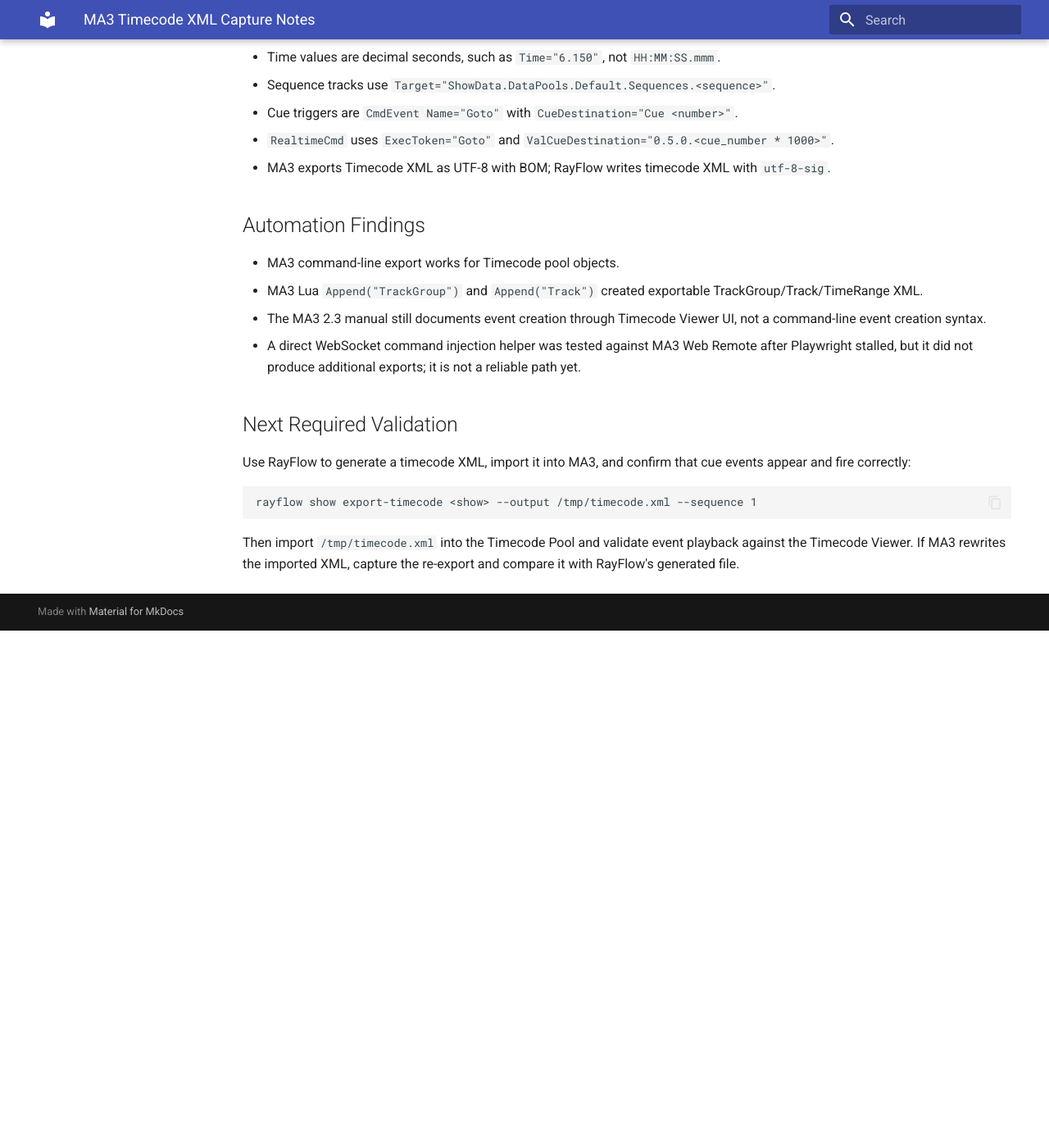
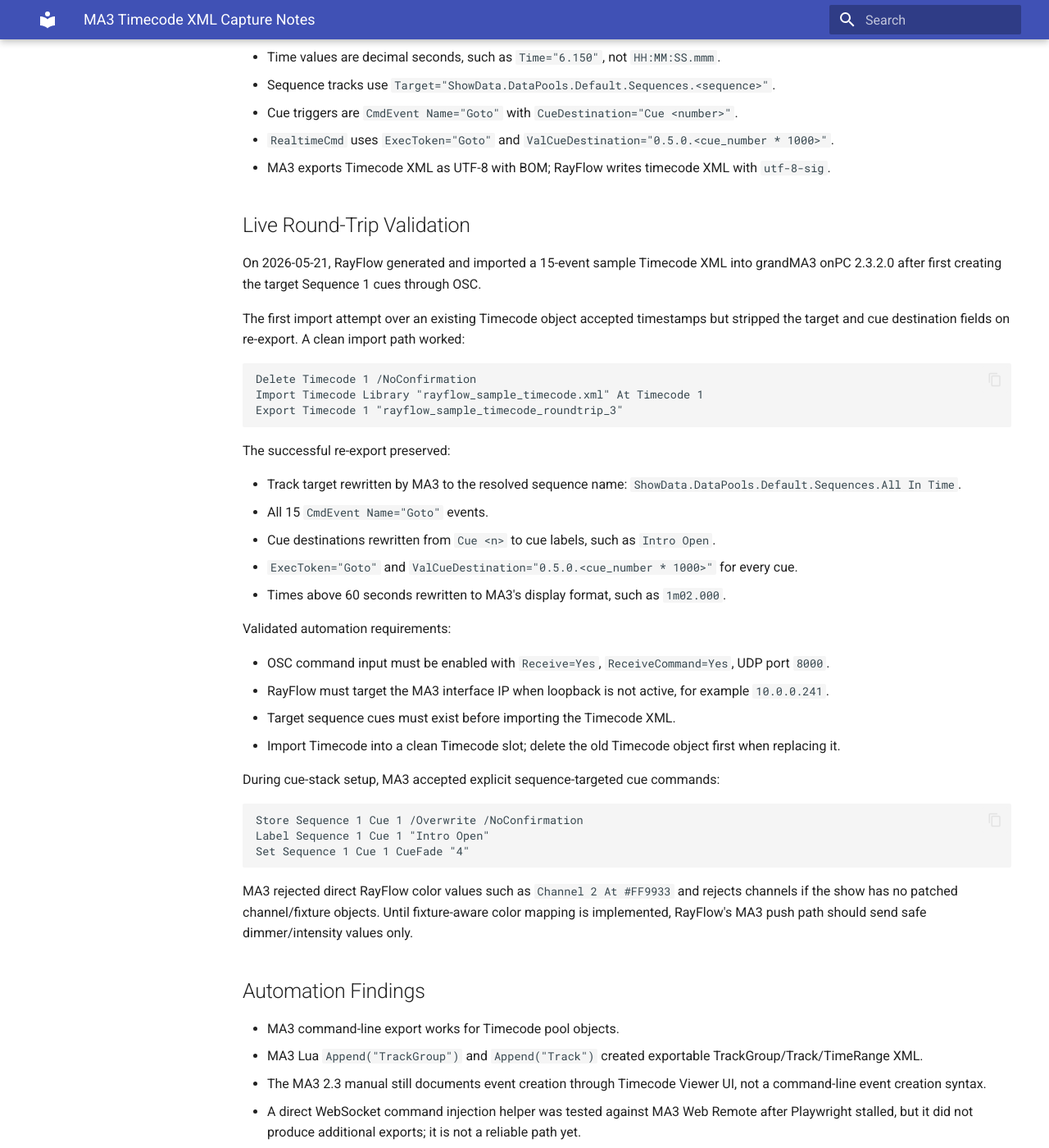
Before and after one commit to connorkitchings/rayflow, an MkDocs documentation site: the page built from docs/research/ma3_timecode_xml_2_3_2.md, in a window 1280 px wide and 1400 px high, scrolled down 3131 px. Shown: the whole window at 82% size. Built offline with MkDocs 1.6.1 and Material for MkDocs 9.7.7, drawn with Linux system fonts in a browser that asks for light colours; before the commit the page ends 3900 px from its top, so only the background shows below that; some of the changed text lies outside the part shown.

Commit message:
fix: harden ma3 cue push and document timecode validation

````diff
--- a/docs/research/ma3_timecode_xml_2_3_2.md
+++ b/docs/research/ma3_timecode_xml_2_3_2.md
@@ -132,6 +132,44 @@
 - `RealtimeCmd` uses `ExecToken="Goto"` and `ValCueDestination="0.5.0.<cue_number * 1000>"`.
 - MA3 exports Timecode XML as UTF-8 with BOM; RayFlow writes timecode XML with `utf-8-sig`.
 
+## Live Round-Trip Validation
+
+On 2026-05-21, RayFlow generated and imported a 15-event sample Timecode XML into grandMA3 onPC 2.3.2.0 after first creating the target Sequence 1 cues through OSC.
+
+The first import attempt over an existing Timecode object accepted timestamps but stripped the target and cue destination fields on re-export. A clean import path worked:
+
+```text
+Delete Timecode 1 /NoConfirmation
+Import Timecode Library "rayflow_sample_timecode.xml" At Timecode 1
+Export Timecode 1 "rayflow_sample_timecode_roundtrip_3"
+```
+
+The successful re-export preserved:
+
+- Track target rewritten by MA3 to the resolved sequence name:
+  `ShowData.DataPools.Default.Sequences.All In Time`.
+- All 15 `CmdEvent Name="Goto"` events.
+- Cue destinations rewritten from `Cue <n>` to cue labels, such as `Intro Open`.
+- `ExecToken="Goto"` and `ValCueDestination="0.5.0.<cue_number * 1000>"` for every cue.
+- Times above 60 seconds rewritten to MA3's display format, such as `1m02.000`.
+
+Validated automation requirements:
+
+- OSC command input must be enabled with `Receive=Yes`, `ReceiveCommand=Yes`, UDP port `8000`.
+- RayFlow must target the MA3 interface IP when loopback is not active, for example `10.0.0.241`.
+- Target sequence cues must exist before importing the Timecode XML.
+- Import Timecode into a clean Timecode slot; delete the old Timecode object first when replacing it.
+
+During cue-stack setup, MA3 accepted explicit sequence-targeted cue commands:
+
+```text
+Store Sequence 1 Cue 1 /Overwrite /NoConfirmation
+Label Sequence 1 Cue 1 "Intro Open"
+Set Sequence 1 Cue 1 CueFade "4"
+```
+
+MA3 rejected direct RayFlow color values such as `Channel 2 At #FF9933` and rejects channels if the show has no patched channel/fixture objects. Until fixture-aware color mapping is implemented, RayFlow's MA3 push path should send safe dimmer/intensity values only.
+
 ## Automation Findings
 
 - MA3 command-line export works for Timecode pool objects.
@@ -141,10 +179,10 @@
 
 ## Next Required Validation
 
-Use RayFlow to generate a timecode XML, import it into MA3, and confirm that cue events appear and fire correctly:
+Use RayFlow to generate a timecode XML, import it into MA3, and confirm that cue events fire correctly during playback:
 
 ```text
 rayflow show export-timecode <show> --output /tmp/timecode.xml --sequence 1
 ```
 
-Then import `/tmp/timecode.xml` into the Timecode Pool and validate event playback against the Timecode Viewer. If MA3 rewrites the imported XML, capture the re-export and compare it with RayFlow's generated file.
+Then import `/tmp/timecode.xml` into a clean Timecode Pool object and validate event playback against the Timecode Viewer. Capture any MA3 re-export after playback validation and compare it with RayFlow's generated file.
````
Also changed, not shown: docs/guides/current-workflow.md (+33 -4 lines), docs/implementation_schedule.md (+4 -4 lines), 8 other files.
